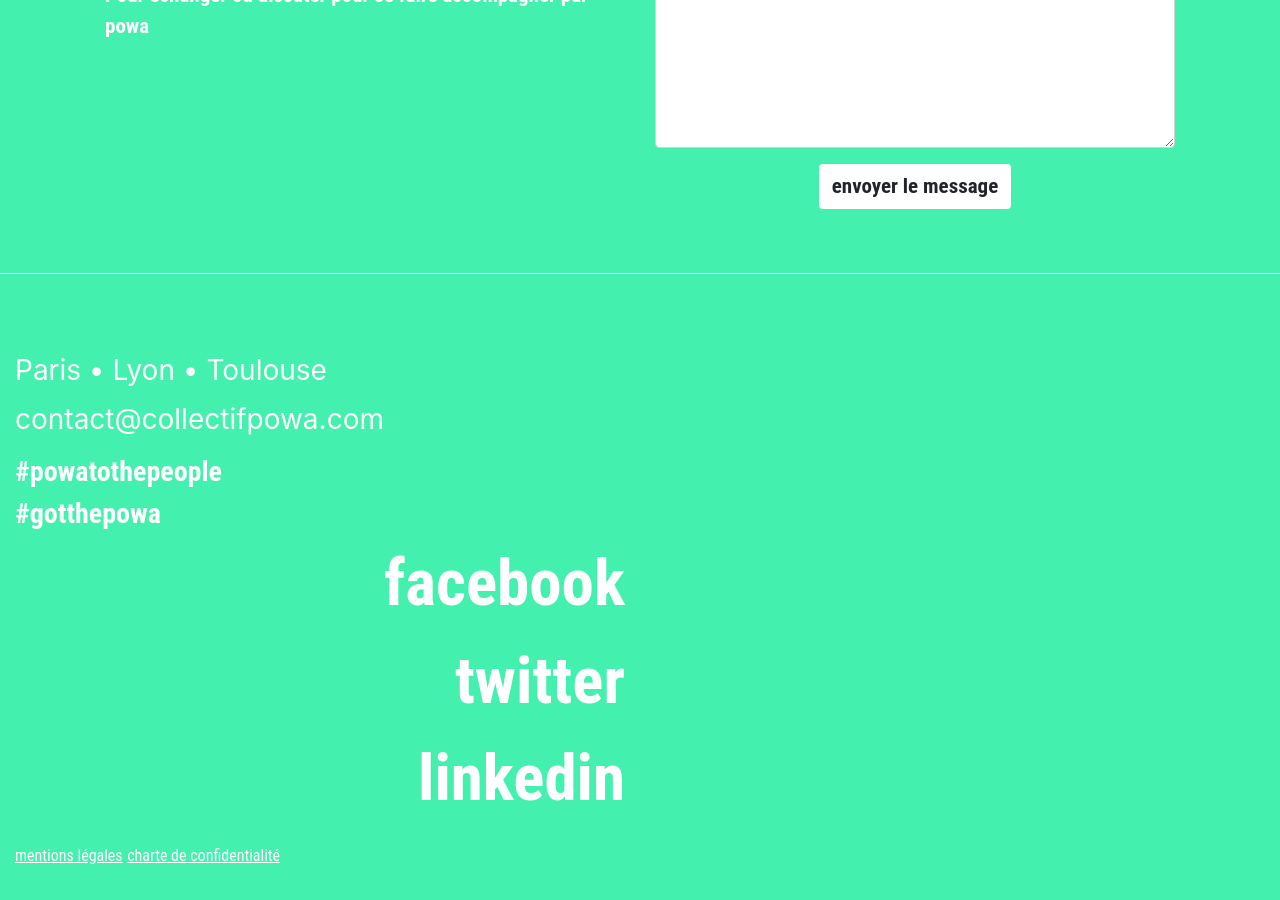
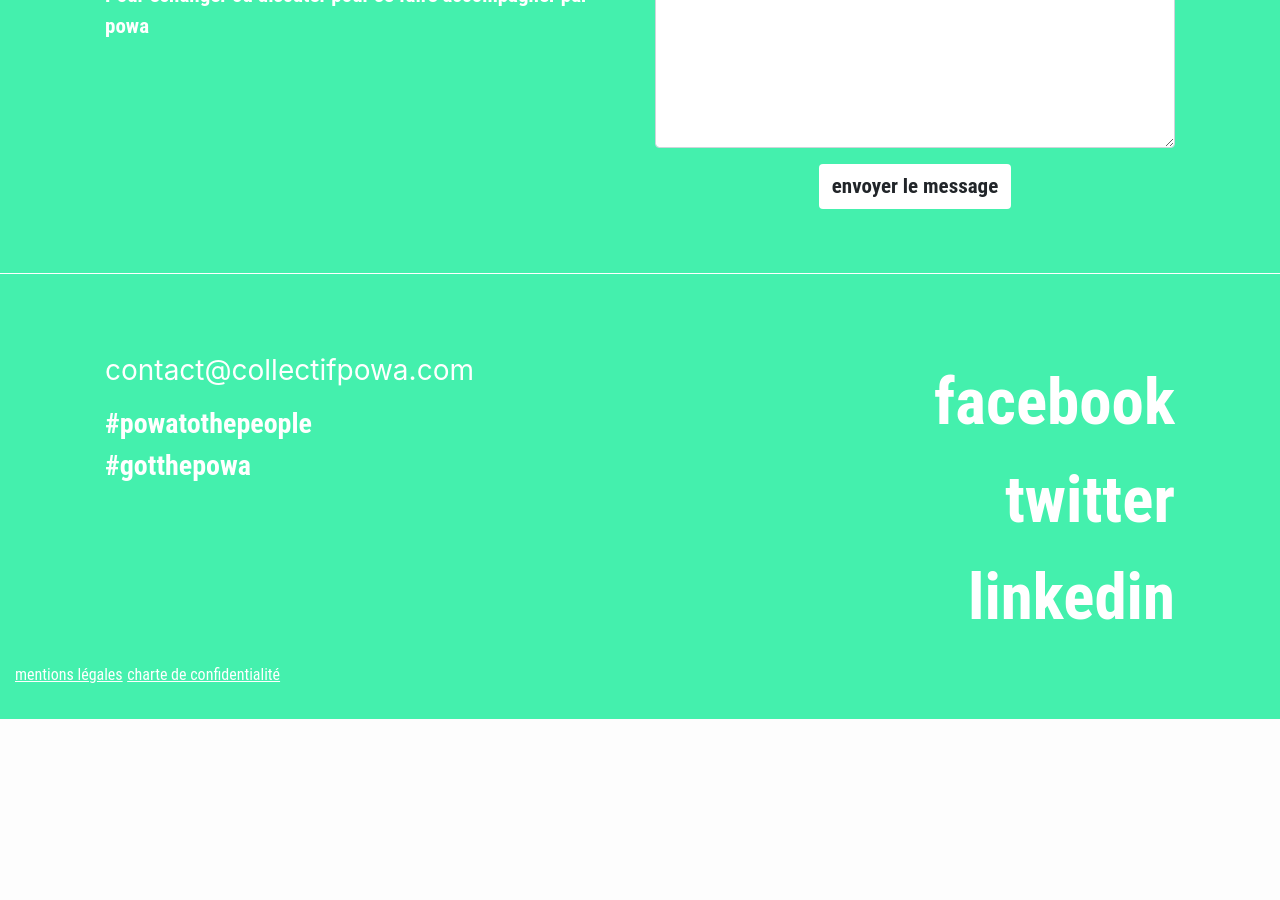
Before and after one commit to clemnce/powa-prototype, a Jekyll site: the page built from index.html, in a window 1280 px wide and 900 px high, scrolled down 6080 px. Built offline with Jekyll 4.4.1, drawn with Linux system fonts in a browser that asks for light colours; nearby versions of some CDN libraries; after the commit the page ends 6799 px from its top, so only the background shows below that.

Commit message:
Remove localization

```diff
--- a/_includes/footer.html
+++ b/_includes/footer.html
@@ -1,6 +1,6 @@
 <footer class="footer">
+  <div class="block-group">
   <div class="footer-community">
-    <h3 class="contact-localisation">{{ site.data.footer.localisation }}</h3>
     <h3 class="contact-email">{{ site.data.footer.email }}</h3>
     <div class="footer-hashtag">
       <span>{{ site.data.footer.hashtag1 }}</span>
@@ -16,6 +16,7 @@
       {% endfor %}
     </ul>
   </div>
+</div>
   <div class="footer-credits">
       <a href="{{ social-links.href }}" target="{{ social-links.target }}">mentions légales</a>
       <a href="{{ social-links.href }}" target="{{ social-links.target }}">charte de confidentialité</a>
```
